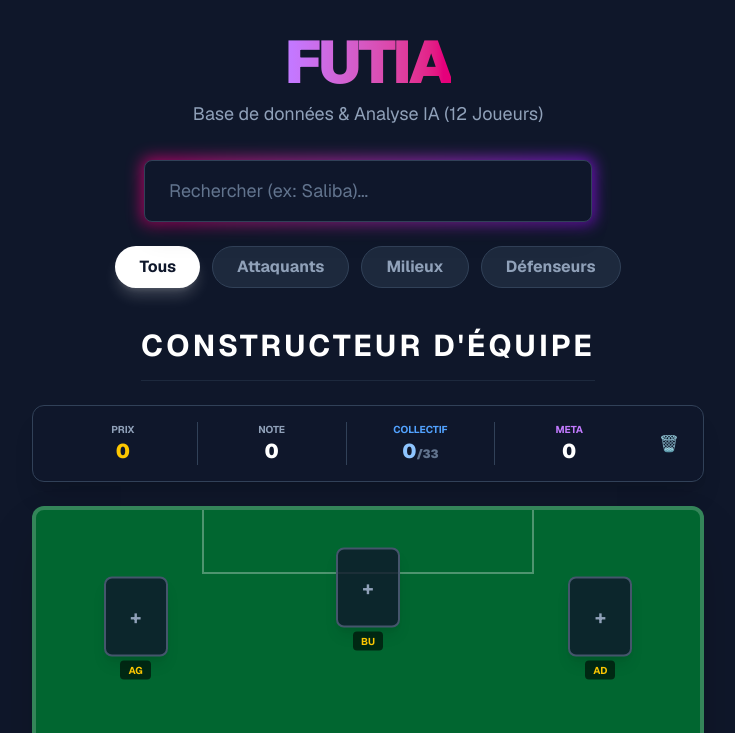
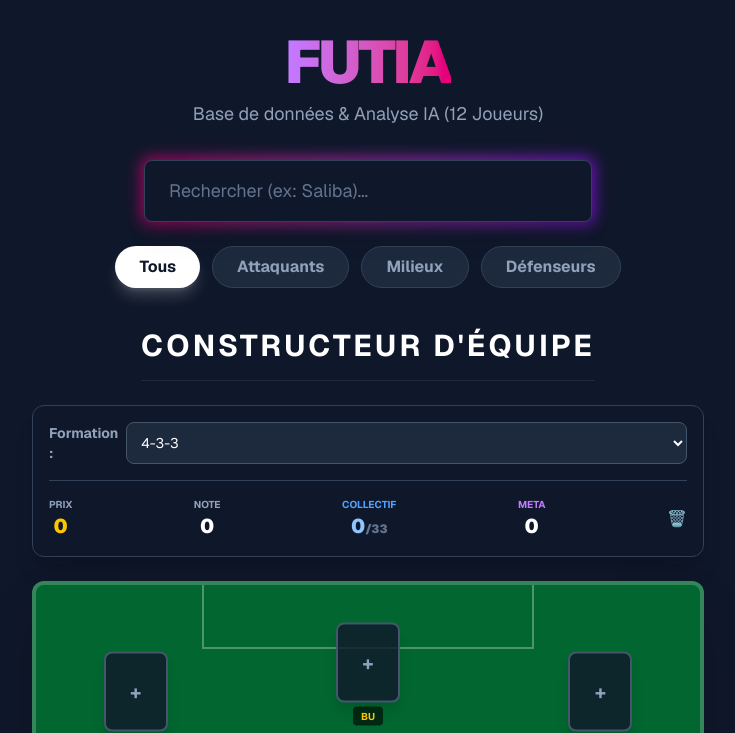
Before and after one commit to KeviinZM/Futia, a Next.js app: page / in a window 1280 px wide. Shown: the top 733 px of the page, without its empty margins (272-1007 px from the left). Built offline with nearby package versions, Linux system fonts and the light colour scheme.

Commit message:
Feat: Add formation selector and update squad builder logic

```diff
--- a/src/components/SquadBuilder.js
+++ b/src/components/SquadBuilder.js
@@ -3,189 +3,165 @@
 
 import { useState, useMemo, useEffect } from 'react';
 import { players } from '@/data/players';
+import { formations } from '@/data/formations'; // IMPORT DES FORMATIONS
 import { calculateMetaScore } from '@/utils/aiLogic';
 import { calculateSquadChemistry } from '@/utils/chemistryLogic';
 
 export default function SquadBuilder() {
-  // --- CONFIGURATION DU TERRAIN (4-3-3) ---
-  const initialSquad = [
-    { id: 'gk', position: 'G', player: null, x: 50, y: 88 },
-    { id: 'lb', position: 'DG', player: null, x: 15, y: 70 },
-    { id: 'lcb', position: 'DC', player: null, x: 38, y: 75 },
-    { id: 'rcb', position: 'DC', player: null, x: 62, y: 75 },
-    { id: 'rb', position: 'DD', player: null, x: 85, y: 70 },
-    { id: 'lcm', position: 'MC', player: null, x: 30, y: 50 },
-    { id: 'cm', position: 'MC', player: null, x: 50, y: 55 },
-    { id: 'rcm', position: 'MC', player: null, x: 70, y: 50 },
-    { id: 'lw', position: 'AG', player: null, x: 15, y: 20 },
-    { id: 'st', position: 'BU', player: null, x: 50, y: 15 },
-    { id: 'rw', position: 'AD', player: null, x: 85, y: 20 },
-  ];
 
-  const [squad, setSquad] = useState(initialSquad);
+  // État pour la formation active
+  const [currentFormation, setCurrentFormation] = useState("4-3-3");
+
+  // On initialise l'équipe avec la formation par défaut, mais sans joueurs (player: null)
+  // On ajoute un champ 'player' à chaque slot de la formation
+  const getInitialSquad = (formName) => {
+    return formations[formName].map(slot => ({ ...slot, player: null }));
+  };
+
+  const [squad, setSquad] = useState(getInitialSquad("4-3-3"));
   const [selectedSlot, setSelectedSlot] = useState(null);
   const [showAllPlayers, setShowAllPlayers] = useState(false);
   const [modalSearch, setModalSearch] = useState("");
   const [isLoaded, setIsLoaded] = useState(false);
 
-  // --- SAUVEGARDE AUTOMATIQUE ---
+  // --- SAUVEGARDE AUTOMATIQUE (Avec mémorisation de la formation) ---
   useEffect(() => {
-    const savedSquad = localStorage.getItem('futia-squad-v1');
-    if (savedSquad) {
+    const savedData = localStorage.getItem('futia-squad-v2'); // Nouvelle clé v2 pour éviter conflits
+    if (savedData) {
       try {
-        setSquad(JSON.parse(savedSquad));
-      } catch (e) {
-        console.error("Erreur chargement save", e);
-      }
+        const { squad: savedSquad, formation } = JSON.parse(savedData);
+        if (formation && formations[formation]) {
+            setCurrentFormation(formation);
+            setSquad(savedSquad);
+        }
+      } catch (e) { console.error(e); }
     }
     setIsLoaded(true);
   }, []);
 
   useEffect(() => {
     if (isLoaded) {
-      localStorage.setItem('futia-squad-v1', JSON.stringify(squad));
+      localStorage.setItem('futia-squad-v2', JSON.stringify({ squad, formation: currentFormation }));
     }
-  }, [squad, isLoaded]);
+  }, [squad, currentFormation, isLoaded]);
 
-  // --- GESTIONNAIRES ---
+  // --- CHANGEMENT DE FORMATION ---
+  const handleFormationChange = (e) => {
+    const newFormName = e.target.value;
+    const newLayout = formations[newFormName];
+
+    // On essaie de garder les joueurs !
+    // On prend les joueurs actuels et on essaie de les remettre dans les nouveaux slots
+    // C'est une logique simple : on remplit les slots un par un
+    const currentPlayers = squad.map(s => s.player).filter(p => p !== null);
+
+    const newSquad = newLayout.map((slot, index) => {
+      // S'il reste des joueurs à placer, on en met un, sinon null
+      return { ...slot, player: currentPlayers[index] || null };
+    });
+
+    setCurrentFormation(newFormName);
+    setSquad(newSquad);
+  };
+
   const handleResetSquad = () => {
-    if (confirm("Voulez-vous vraiment effacer votre équipe ?")) {
-      setSquad(initialSquad);
-      localStorage.removeItem('futia-squad-v1');
+    if (confirm("Effacer l'équipe ?")) {
+      setSquad(getInitialSquad(currentFormation));
+      // On ne change pas la formation, juste les joueurs
     }
   };
 
+  // --- LOGIQUE DE POSTES (Mise à jour pour inclure plus de postes) ---
   const positionMapping = {
     'G': ['G'],
-    'DG': ['DG', 'DLG'],
-    'DD': ['DD', 'DLD'],
-    'DC': ['DC'],
-    'MC': ['MC', 'MDC', 'MOC'],
-    'MDC': ['MDC', 'MC'],
-    'MOC': ['MOC', 'MC', 'AT'],
-    'AG': ['AG', 'AVG', 'MG'],
-    'AD': ['AD', 'AVD', 'MD'],
-    'BU': ['BU', 'AT', 'AC']
+    'DG': ['DG', 'DLG'], 'DD': ['DD', 'DLD'], 'DC': ['DC'],
+    'DLG': ['DG', 'DLG', 'MG'], 'DLD': ['DD', 'DLD', 'MD'], // Ajout pour 5 défenseurs
+    'MC': ['MC', 'MDC', 'MOC'], 'MDC': ['MDC', 'MC'], 'MOC': ['MOC', 'MC', 'AT'],
+    'MG': ['MG', 'AG', 'AVG'], 'MD': ['MD', 'AD', 'AVD'],
+    'AG': ['AG', 'AVG', 'MG'], 'AD': ['AD', 'AVD', 'MD'],
+    'AVG': ['AG', 'AVG', 'BU'], 'AVD': ['AD', 'AVD', 'BU'], // Pour 4-3-2-1
+    'BU': ['BU', 'AT', 'AC'], 'AT': ['BU', 'AT', 'MOC']
   };
 
-  const parsePrice = (priceStr) => {
-    if (!priceStr) return 0;
-    const clean = priceStr.toUpperCase().replace(/[^0-9.KM]/g, "");
-    let value = parseFloat(clean);
-    if (priceStr.includes('M')) value *= 1000000;
-    else if (priceStr.includes('K')) value *= 1000;
-    return value;
+  const parsePrice = (p) => {
+    if (!p) return 0;
+    let v = parseFloat(p.toUpperCase().replace(/[^0-9.KM]/g, ""));
+    if (p.includes('M')) v *= 1000000; else if (p.includes('K')) v *= 1000;
+    return v;
   };
+  const formatPrice = (n) => n >= 1000000 ? (n/1000000).toFixed(1)+'M' : n >= 1000 ? (n/1000).toFixed(0)+'K' : n;
 
-  const formatPrice = (num) => {
-    if (num >= 1000000) return (num / 1000000).toFixed(1) + 'M';
-    if (num >= 1000) return (num / 1000).toFixed(0) + 'K';
-    return num.toString();
-  };
-
-  // --- CALCULS (Mémorisés) ---
   const { totalPriceDisplay, avgRating, avgMetaScore, totalChemistry, chemistryMap } = useMemo(() => {
     const activePlayers = squad.filter(slot => slot.player !== null);
     const count = activePlayers.length;
-
     const totalRaw = activePlayers.reduce((sum, slot) => sum + parsePrice(slot.player.price), 0);
     const avgRat = count > 0 ? (activePlayers.reduce((sum, slot) => sum + slot.player.rating, 0) / count).toFixed(0) : 0;
     const avgMeta = count > 0 ? (activePlayers.reduce((sum, slot) => sum + parseFloat(calculateMetaScore(slot.player)), 0) / count).toFixed(1) : 0;
-
-    const chemData = calculateSquadChemistry(squad);
-
-    return {
-        totalPriceDisplay: formatPrice(totalRaw),
-        avgRating: avgRat,
-        avgMetaScore: avgMeta,
-        totalChemistry: chemData.totalChemistry,
-        chemistryMap: chemData.chemistryMap
-    };
+    const { totalChemistry, chemistryMap } = calculateSquadChemistry(squad);
+    return { totalPriceDisplay: formatPrice(totalRaw), avgRating: avgRat, avgMetaScore: avgMeta, totalChemistry, chemistryMap };
   }, [squad]);
 
-  // --- FILTRAGE JOUEURS (INTELLIGENT) ---
   const availablePlayers = useMemo(() => {
     if (!selectedSlot) return [];
-
     const currentSlotObj = squad.find(s => s.id === selectedSlot);
     if (!currentSlotObj) return [];
 
-    // 1. Identifier les joueurs DÉJÀ sur le terrain (sauf celui du slot qu'on modifie)
     const playersInSquadIds = squad
         .filter(slot => slot.player !== null && slot.id !== selectedSlot)
         .map(slot => slot.player.id);
 
-    let filtered = players;
+    let filtered = players.filter(player => !playersInSquadIds.includes(player.id));
 
-    // 2. Exclure les joueurs déjà pris
-    filtered = filtered.filter(player => !playersInSquadIds.includes(player.id));
-
-    // 3. Filtre par Poste
     if (!showAllPlayers) {
-        const allowedPositions = positionMapping[currentSlotObj.position] || [];
-        filtered = filtered.filter(player => allowedPositions.includes(player.position));
+        const allowed = positionMapping[currentSlotObj.position] || [];
+        filtered = filtered.filter(p => allowed.includes(p.position));
     }
-
-    // 4. Filtre par Recherche
-    if (modalSearch) {
-        const searchLower = modalSearch.toLowerCase();
-        filtered = filtered.filter(p => p.name.toLowerCase().includes(searchLower));
-    }
-
+    if (modalSearch) filtered = filtered.filter(p => p.name.toLowerCase().includes(modalSearch.toLowerCase()));
     return filtered;
   }, [selectedSlot, showAllPlayers, modalSearch, squad]);
 
-  // --- SÉLECTION JOUEUR ---
   const handlePlayerSelect = (player) => {
-    // Plus besoin de vérification ici, la liste est déjà filtrée !
-
-    const newSquad = squad.map((slot) => {
-      if (slot.id === selectedSlot) {
-        return { ...slot, player: player };
-      }
-      return slot;
-    });
+    const newSquad = squad.map(slot => slot.id === selectedSlot ? { ...slot, player: player } : slot);
     setSquad(newSquad);
     closeModal();
   };
 
-  const closeModal = () => {
-    setSelectedSlot(null);
-    setModalSearch("");
-    setShowAllPlayers(false);
-  };
+  const closeModal = () => { setSelectedSlot(null); setModalSearch(""); setShowAllPlayers(false); };
 
-  if (!isLoaded) return <div className="h-[600px] w-full max-w-2xl mx-auto bg-green-900 rounded-xl animate-pulse"></div>;
+  if (!isLoaded) return <div className="h-[600px] w-full bg-green-900 rounded-xl animate-pulse"></div>;
 
   return (
     <div className="relative w-full max-w-2xl mx-auto">
 
-      {/* DASHBOARD */}
+      {/* DASHBOARD & SÉLECTEUR */}
       <div className="bg-slate-900 border border-slate-700 rounded-xl p-4 mb-6 shadow-xl text-white">
+
+        {/* Sélecteur de Formation */}
+        <div className="flex justify-between items-center mb-4 border-b border-slate-700 pb-4">
+            <label className="text-sm font-bold text-slate-400 mr-2">Formation :</label>
+            <select
+                value={currentFormation}
+                onChange={handleFormationChange}
+                className="bg-slate-800 border border-slate-600 text-white text-sm rounded-lg focus:ring-purple-500 focus:border-purple-500 block w-full p-2.5"
+            >
+                {Object.keys(formations).map(f => (
+                    <option key={f} value={f}>{f}</option>
+                ))}
+            </select>
+        </div>
+
         <div className="flex justify-between items-center text-center">
-            <div className="flex-1 border-r border-slate-700">
-                <p className="text-slate-400 text-[10px] uppercase font-bold">Prix</p>
-                <p className="text-xl font-black text-yellow-400">{totalPriceDisplay}</p>
-            </div>
-            <div className="flex-1 border-r border-slate-700">
-                <p className="text-slate-400 text-[10px] uppercase font-bold">Note</p>
-                <span className="text-xl font-black">{avgRating}</span>
-            </div>
-            <div className="flex-1 border-r border-slate-700">
-                <p className="text-blue-400 text-[10px] uppercase font-bold">Collectif</p>
-                <span className="text-xl font-black text-blue-300">{totalChemistry}<span className="text-xs text-slate-500">/33</span></span>
-            </div>
-            <div className="flex-1">
-                <p className="text-purple-400 text-[10px] uppercase font-bold">Meta</p>
-                <span className="text-xl font-black">{avgMetaScore}</span>
-            </div>
-            <button onClick={handleResetSquad} className="ml-2 p-2 text-red-400 hover:text-white transition">🗑️</button>
+            <div><p className="text-slate-400 text-[10px] uppercase font-bold">Prix</p><p className="text-xl font-black text-yellow-400">{totalPriceDisplay}</p></div>
+            <div><p className="text-slate-400 text-[10px] uppercase font-bold">Note</p><span className="text-xl font-black">{avgRating}</span></div>
+            <div><p className="text-blue-400 text-[10px] uppercase font-bold">Collectif</p><span className="text-xl font-black text-blue-300">{totalChemistry}<span className="text-xs text-slate-500">/33</span></span></div>
+            <div><p className="text-purple-400 text-[10px] uppercase font-bold">Meta</p><span className="text-xl font-black">{avgMetaScore}</span></div>
+            <button onClick={handleResetSquad} className="text-red-400 hover:text-white transition">🗑️</button>
         </div>
       </div>
 
       {/* TERRAIN */}
-      <div className="h-[600px] bg-green-800 rounded-xl border-4 border-white/20 shadow-2xl overflow-hidden relative">
-        {/* Lignes du terrain */}
+      <div className="h-[600px] bg-green-800 rounded-xl border-4 border-white/20 shadow-2xl overflow-hidden relative transition-all duration-500">
+        {/* Lignes */}
         <div className="absolute top-0 left-0 right-0 h-px bg-white/30 top-1/2"></div>
         <div className="absolute top-1/2 left-1/2 -translate-x-1/2 -translate-y-1/2 w-32 h-32 border border-white/30 rounded-full"></div>
         <div className="absolute top-0 left-1/4 right-1/4 h-16 border-b-2 border-l-2 border-r-2 border-white/30"></div>
@@ -195,7 +171,7 @@ export default function SquadBuilder() {
             const chem = chemistryMap[slot.id] || 0;
             return (
             <div key={slot.id} onClick={() => setSelectedSlot(slot.id)}
-            className="absolute transform -translate-x-1/2 -translate-y-1/2 flex flex-col items-center cursor-pointer group hover:scale-110 transition-transform z-10"
+            className="absolute transform -translate-x-1/2 -translate-y-1/2 flex flex-col items-center cursor-pointer group hover:scale-110 transition-all duration-500 ease-in-out z-10"
             style={{ left: `${slot.x}%`, top: `${slot.y}%` }}>
 
             <div className={`w-16 h-20 rounded-lg flex items-center justify-center border-2 shadow-lg overflow-hidden ${slot.player ? 'bg-slate-900 border-purple-500' : 'bg-slate-900/80 border-slate-600 hover:border-yellow-400'}`}>
@@ -204,9 +180,7 @@ export default function SquadBuilder() {
 
             {slot.player && (
                 <div className="absolute -bottom-3 z-20 flex gap-0.5 bg-black/80 px-1 py-0.5 rounded shadow-sm border border-white/10">
-                    {[1, 2, 3].map(i => (
-                        <div key={i} className={`w-2 h-2 transform rotate-45 border border-black ${i <= chem ? 'bg-blue-400' : 'bg-slate-600'}`}></div>
-                    ))}
+                    {[1, 2, 3].map(i => (<div key={i} className={`w-2 h-2 transform rotate-45 border border-black ${i <= chem ? 'bg-blue-400' : 'bg-slate-600'}`}></div>))}
                 </div>
             )}
 
@@ -217,37 +191,28 @@ export default function SquadBuilder() {
         )})}
       </div>
 
-      {/* MODALE DE SÉLECTION */}
+      {/* MODALE (Inchangée) */}
       {selectedSlot && (
-        <div className="absolute inset-0 z-50 bg-slate-900/95 backdrop-blur-sm rounded-xl p-4 flex flex-col animate-in fade-in zoom-in duration-200">
+        <div className="absolute inset-0 z-50 bg-slate-900/95 backdrop-blur-sm rounded-xl p-4 flex flex-col">
             <div className="flex justify-between items-start mb-4 border-b border-slate-700 pb-2">
                 <div className="w-full mr-4">
-                    <h3 className="text-sm font-bold text-slate-400 mb-2">
-                        Poste : <span className="text-yellow-400 text-lg">{squad.find(s => s.id === selectedSlot)?.position}</span>
-                    </h3>
+                    <h3 className="text-sm font-bold text-slate-400 mb-2">Poste : <span className="text-yellow-400 text-lg">{squad.find(s => s.id === selectedSlot)?.position}</span></h3>
                     <input type="text" placeholder="Chercher..." autoFocus className="w-full bg-slate-800 border border-slate-600 rounded px-3 py-2 text-white text-sm focus:outline-none focus:border-purple-500" value={modalSearch} onChange={(e) => setModalSearch(e.target.value)} />
-                    <label className="flex items-center gap-2 mt-2 text-xs text-slate-400 cursor-pointer select-none">
-                        <input type="checkbox" checked={showAllPlayers} onChange={(e) => setShowAllPlayers(e.target.checked)} className="rounded border-slate-600 bg-slate-800 text-purple-600 focus:ring-purple-500"/>
-                        Voir tous les postes
-                    </label>
+                    <label className="flex items-center gap-2 mt-2 text-xs text-slate-400 cursor-pointer"><input type="checkbox" checked={showAllPlayers} onChange={(e) => setShowAllPlayers(e.target.checked)} className="rounded border-slate-600 bg-slate-800 text-purple-600"/> Voir tout</label>
                 </div>
-                <button onClick={closeModal} className="text-slate-400 hover:text-white bg-slate-800 hover:bg-slate-700 px-3 py-1 rounded transition-colors">✕</button>
+                <button onClick={closeModal} className="text-slate-400 hover:text-white bg-slate-800 hover:bg-slate-700 px-3 py-1 rounded">✕</button>
             </div>
-
             <div className="overflow-y-auto flex-1 space-y-2 pr-2 scrollbar-thin scrollbar-thumb-slate-700">
                 {availablePlayers.length > 0 ? (
                     availablePlayers.map((player) => (
                         <div key={player.id} onClick={() => handlePlayerSelect(player)} className="flex items-center gap-3 p-2 rounded-lg hover:bg-purple-900/30 border border-transparent hover:border-purple-500 cursor-pointer transition-all group">
-                            <img src={player.image} alt={player.name} className="w-10 h-10 object-contain bg-slate-800 rounded-md" />
-                            <div className="flex-1">
-                                <p className="font-bold text-white text-sm group-hover:text-purple-300">{player.name}</p>
-                                <div className="flex gap-2 text-xs text-slate-400"><span className="text-yellow-400 font-bold">{player.rating}</span><span className="text-slate-300 font-semibold">{player.position}</span><span>{player.price}</span></div>
-                            </div>
+                            <img src={player.image} className="w-10 h-10 object-contain bg-slate-800 rounded-md" />
+                            <div className="flex-1"><p className="font-bold text-white text-sm group-hover:text-purple-300">{player.name}</p><div className="flex gap-2 text-xs text-slate-400"><span className="text-yellow-400 font-bold">{player.rating}</span><span className="text-slate-300 font-semibold">{player.position}</span><span>{player.price}</span></div></div>
                             <span className={`text-xs font-bold px-1.5 py-0.5 rounded ${parseFloat(calculateMetaScore(player)) >= 9 ? 'bg-green-900 text-green-300' : 'bg-slate-800 text-slate-400'}`}>{calculateMetaScore(player)}</span>
                         </div>
                     ))
                 ) : (
-                    <div className="text-center text-slate-500 py-10"><p>Aucun joueur trouvé.</p>{modalSearch && <p className="text-xs mt-1">Essayez un autre nom.</p>}</div>
+                    <div className="text-center text-slate-500 py-10"><p>Aucun joueur trouvé.</p></div>
                 )}
             </div>
         </div>
--- /dev/null
+++ b/src/data/formations.js
@@ -0,0 +1,134 @@
+// src/data/formations.js
+
+export const formations = {
+    "4-4-2": [
+      { id: 'gk', position: 'G', x: 50, y: 88 },
+      { id: 'lb', position: 'DG', x: 15, y: 70 },
+      { id: 'lcb', position: 'DC', x: 38, y: 75 },
+      { id: 'rcb', position: 'DC', x: 62, y: 75 },
+      { id: 'rb', position: 'DD', x: 85, y: 70 },
+      { id: 'lm', position: 'MG', x: 15, y: 45 },
+      { id: 'lcm', position: 'MC', x: 38, y: 50 },
+      { id: 'rcm', position: 'MC', x: 62, y: 50 },
+      { id: 'rm', position: 'MD', x: 85, y: 45 },
+      { id: 'lst', position: 'BU', x: 38, y: 15 },
+      { id: 'rst', position: 'BU', x: 62, y: 15 },
+    ],
+    "4-3-3": [
+      { id: 'gk', position: 'G', x: 50, y: 88 },
+      { id: 'lb', position: 'DG', x: 15, y: 70 },
+      { id: 'lcb', position: 'DC', x: 38, y: 75 },
+      { id: 'rcb', position: 'DC', x: 62, y: 75 },
+      { id: 'rb', position: 'DD', x: 85, y: 70 },
+      { id: 'lcm', position: 'MC', x: 30, y: 50 },
+      { id: 'cm', position: 'MC', x: 50, y: 55 },
+      { id: 'rcm', position: 'MC', x: 70, y: 50 },
+      { id: 'lw', position: 'AG', x: 15, y: 20 },
+      { id: 'st', position: 'BU', x: 50, y: 15 },
+      { id: 'rw', position: 'AD', x: 85, y: 20 },
+    ],
+    "4-2-3-1": [
+      { id: 'gk', position: 'G', x: 50, y: 88 },
+      { id: 'lb', position: 'DG', x: 15, y: 70 },
+      { id: 'lcb', position: 'DC', x: 38, y: 75 },
+      { id: 'rcb', position: 'DC', x: 62, y: 75 },
+      { id: 'rb', position: 'DD', x: 85, y: 70 },
+      { id: 'lcdm', position: 'MDC', x: 35, y: 60 },
+      { id: 'rcdm', position: 'MDC', x: 65, y: 60 },
+      { id: 'lam', position: 'MOC', x: 20, y: 35 },
+      { id: 'cam', position: 'MOC', x: 50, y: 35 },
+      { id: 'ram', position: 'MOC', x: 80, y: 35 },
+      { id: 'st', position: 'BU', x: 50, y: 15 },
+    ],
+    "4-1-2-1-2 (2)": [ // Le fameux "Losange serré"
+      { id: 'gk', position: 'G', x: 50, y: 88 },
+      { id: 'lb', position: 'DG', x: 15, y: 70 },
+      { id: 'lcb', position: 'DC', x: 38, y: 75 },
+      { id: 'rcb', position: 'DC', x: 62, y: 75 },
+      { id: 'rb', position: 'DD', x: 85, y: 70 },
+      { id: 'cdm', position: 'MDC', x: 50, y: 62 },
+      { id: 'lcm', position: 'MC', x: 30, y: 48 },
+      { id: 'rcm', position: 'MC', x: 70, y: 48 },
+      { id: 'cam', position: 'MOC', x: 50, y: 32 },
+      { id: 'lst', position: 'BU', x: 35, y: 15 },
+      { id: 'rst', position: 'BU', x: 65, y: 15 },
+    ],
+    "3-5-2": [
+      { id: 'gk', position: 'G', x: 50, y: 88 },
+      { id: 'lcb', position: 'DC', x: 25, y: 75 },
+      { id: 'cb', position: 'DC', x: 50, y: 78 },
+      { id: 'rcb', position: 'DC', x: 75, y: 75 },
+      { id: 'lcdm', position: 'MDC', x: 35, y: 58 },
+      { id: 'rcdm', position: 'MDC', x: 65, y: 58 },
+      { id: 'lm', position: 'MG', x: 10, y: 45 },
+      { id: 'cam', position: 'MOC', x: 50, y: 40 },
+      { id: 'rm', position: 'MD', x: 90, y: 45 },
+      { id: 'lst', position: 'BU', x: 35, y: 15 },
+      { id: 'rst', position: 'BU', x: 65, y: 15 },
+    ],
+    "5-3-2": [
+      { id: 'gk', position: 'G', x: 50, y: 88 },
+      { id: 'lwb', position: 'DLG', x: 10, y: 65 },
+      { id: 'lcb', position: 'DC', x: 30, y: 75 },
+      { id: 'cb', position: 'DC', x: 50, y: 78 },
+      { id: 'rcb', position: 'DC', x: 70, y: 75 },
+      { id: 'rwb', position: 'DLD', x: 90, y: 65 },
+      { id: 'lcm', position: 'MC', x: 35, y: 48 },
+      { id: 'cm', position: 'MC', x: 50, y: 52 },
+      { id: 'rcm', position: 'MC', x: 65, y: 48 },
+      { id: 'lst', position: 'BU', x: 38, y: 15 },
+      { id: 'rst', position: 'BU', x: 62, y: 15 },
+    ],
+    "5-2-1-2": [
+      { id: 'gk', position: 'G', x: 50, y: 88 },
+      { id: 'lwb', position: 'DLG', x: 10, y: 65 },
+      { id: 'lcb', position: 'DC', x: 30, y: 75 },
+      { id: 'cb', position: 'DC', x: 50, y: 78 },
+      { id: 'rcb', position: 'DC', x: 70, y: 75 },
+      { id: 'rwb', position: 'DLD', x: 90, y: 65 },
+      { id: 'lcm', position: 'MC', x: 35, y: 50 },
+      { id: 'rcm', position: 'MC', x: 65, y: 50 },
+      { id: 'cam', position: 'MOC', x: 50, y: 35 },
+      { id: 'lst', position: 'BU', x: 38, y: 15 },
+      { id: 'rst', position: 'BU', x: 62, y: 15 },
+    ],
+    "4-3-2-1": [ // Le "Sapin de Noël"
+      { id: 'gk', position: 'G', x: 50, y: 88 },
+      { id: 'lb', position: 'DG', x: 15, y: 70 },
+      { id: 'lcb', position: 'DC', x: 38, y: 75 },
+      { id: 'rcb', position: 'DC', x: 62, y: 75 },
+      { id: 'rb', position: 'DD', x: 85, y: 70 },
+      { id: 'lcm', position: 'MC', x: 30, y: 52 },
+      { id: 'cm', position: 'MC', x: 50, y: 55 },
+      { id: 'rcm', position: 'MC', x: 70, y: 52 },
+      { id: 'lf', position: 'AVG', x: 35, y: 25 },
+      { id: 'rf', position: 'AVD', x: 65, y: 25 },
+      { id: 'st', position: 'BU', x: 50, y: 15 },
+    ],
+    "4-5-1": [
+      { id: 'gk', position: 'G', x: 50, y: 88 },
+      { id: 'lb', position: 'DG', x: 15, y: 70 },
+      { id: 'lcb', position: 'DC', x: 38, y: 75 },
+      { id: 'rcb', position: 'DC', x: 62, y: 75 },
+      { id: 'rb', position: 'DD', x: 85, y: 70 },
+      { id: 'cm', position: 'MC', x: 50, y: 55 },
+      { id: 'lm', position: 'MG', x: 15, y: 45 },
+      { id: 'rm', position: 'MD', x: 85, y: 45 },
+      { id: 'lam', position: 'MOC', x: 35, y: 30 },
+      { id: 'ram', position: 'MOC', x: 65, y: 30 },
+      { id: 'st', position: 'BU', x: 50, y: 15 },
+    ],
+    "4-1-4-1": [
+      { id: 'gk', position: 'G', x: 50, y: 88 },
+      { id: 'lb', position: 'DG', x: 15, y: 70 },
+      { id: 'lcb', position: 'DC', x: 38, y: 75 },
+      { id: 'rcb', position: 'DC', x: 62, y: 75 },
+      { id: 'rb', position: 'DD', x: 85, y: 70 },
+      { id: 'cdm', position: 'MDC', x: 50, y: 60 },
+      { id: 'lm', position: 'MG', x: 15, y: 40 },
+      { id: 'lcm', position: 'MC', x: 38, y: 45 },
+      { id: 'rcm', position: 'MC', x: 62, y: 45 },
+      { id: 'rm', position: 'MD', x: 85, y: 40 },
+      { id: 'st', position: 'BU', x: 50, y: 15 },
+    ]
+  };
```
